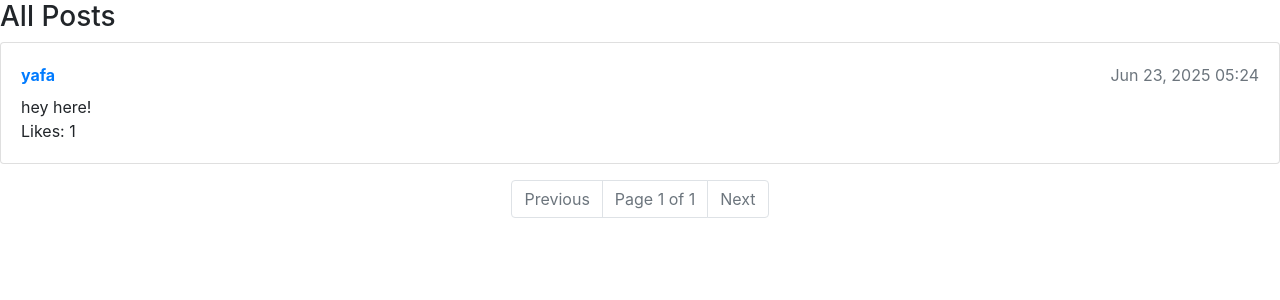
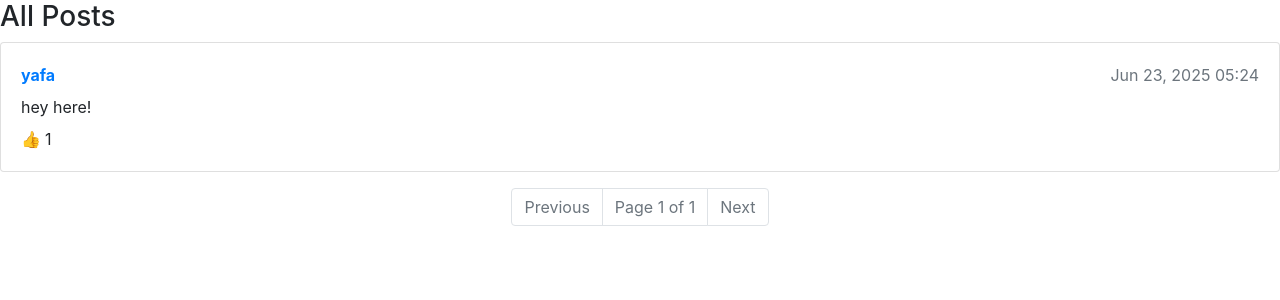
Before and after one commit to yafaaa/Network, a Django app: page /all_posts/ in a window 1280 px wide. Shown: the part 56-356 px from the top of the page. Run offline with Django 3.2, Linux system fonts and the light colour scheme; data comes from the database, SQL or seed files in the repository; both versions use the stored data as it was after the commit; some libraries are stand-ins or nearby versions.

Commit message:
adding user to edit it's own post

```diff
--- a/network/templates/network/all_posts.html
+++ b/network/templates/network/all_posts.html
@@ -10,25 +10,28 @@
                 </strong>
                 <span class="text-muted float-right">{{ post.timestamp|date:"M d, Y H:i" }}</span>
                 <p class="mt-2 mb-0" id="content-{{ post.id }}">{{ post.content }}</p>
-                <span id="like-count-{{ post.id }}">Likes: {{ post.likes.count }}</span>
+                <div class="mt-2 d-flex align-items-center">
                     {% if user.is_authenticated %}
-                    <button class="btn btn-sm btn-link" onclick="toggleLike('{{ post.id }}')" id="like-btn-{{ post.id }}">
+                        <button class="btn btn-sm btn-link p-0 align-baseline" onclick="toggleLike('{{ post.id }}')" id="like-btn-{{ post.id }}">
                             {% if user in post.likes.all %}
-                            Unlike
+                                <span style="color: #007bff;">&#128077;</span>
                             {% else %}
-                            Like
+                                <span style="color: #888;">&#128077;</span>
                             {% endif %}
                         </button>
+                    {% else %}
+                        <span style="color: #888;">&#128077;</span>
                     {% endif %}
+                    <span id="like-count-{{ post.id }}" class="ml-1">{{ post.likes.count }}</span>
                     {% if user.is_authenticated and user == post.user %}
-                    <button class="btn btn-sm btn-link" onclick="editPost('{{ post.id }}')">Edit</button>
+                        <button class="btn btn-sm btn-link ml-2" onclick="editPost('{{ post.id }}')">Edit</button>
                     {% endif %}
+                </div>
             </div>
         </div>
     {% empty %}
         <p>No posts yet.</p>
     {% endfor %}
-
 
     <nav aria-label="Page navigation">
       <ul class="pagination justify-content-center">
@@ -105,8 +108,13 @@
         .then(response => response.json())
         .then(data => {
             if (data.like_count !== undefined) {
-                document.getElementById(`like-count-${postId}`).innerText = `Likes: ${data.like_count}`;
-                document.getElementById(`like-btn-${postId}`).innerText = data.liked ? "Unlike" : "Like";
+                document.getElementById(`like-count-${postId}`).innerText = data.like_count;
+                const btn = document.getElementById(`like-btn-${postId}`);
+                if (data.liked) {
+                    btn.innerHTML = '<span style="color: #007bff;">&#128077;</span>';
+                } else {
+                    btn.innerHTML = '<span style="color: #888;">&#128077;</span>';
+                }
             }
         });
     }
--- a/network/templates/network/profile.html
+++ b/network/templates/network/profile.html
@@ -23,7 +23,10 @@
             <div class="card-body">
                 <span class="text-muted float-right">{{ post.timestamp|date:"M d, Y H:i" }}</span>
                 <p class="mt-2 mb-0">{{ post.content }}</p>
-                <span>Likes: {{ post.likes }}</span>
+                <span>
+                    <span style="color: #007bff;">&#128077;</span>
+                    <span id="like-count-{{ post.id }}"> {{ post.likes.count }}</span>
+                </span>
             </div>
         </div>
     {% empty %}
```
Also changed, not shown: network/templates/network/following.html (+14 -2 lines), network/templates/network/index.html (+19 -10 lines), db.sqlite3. Lines whose indentation alone changed are shown as unchanged.
